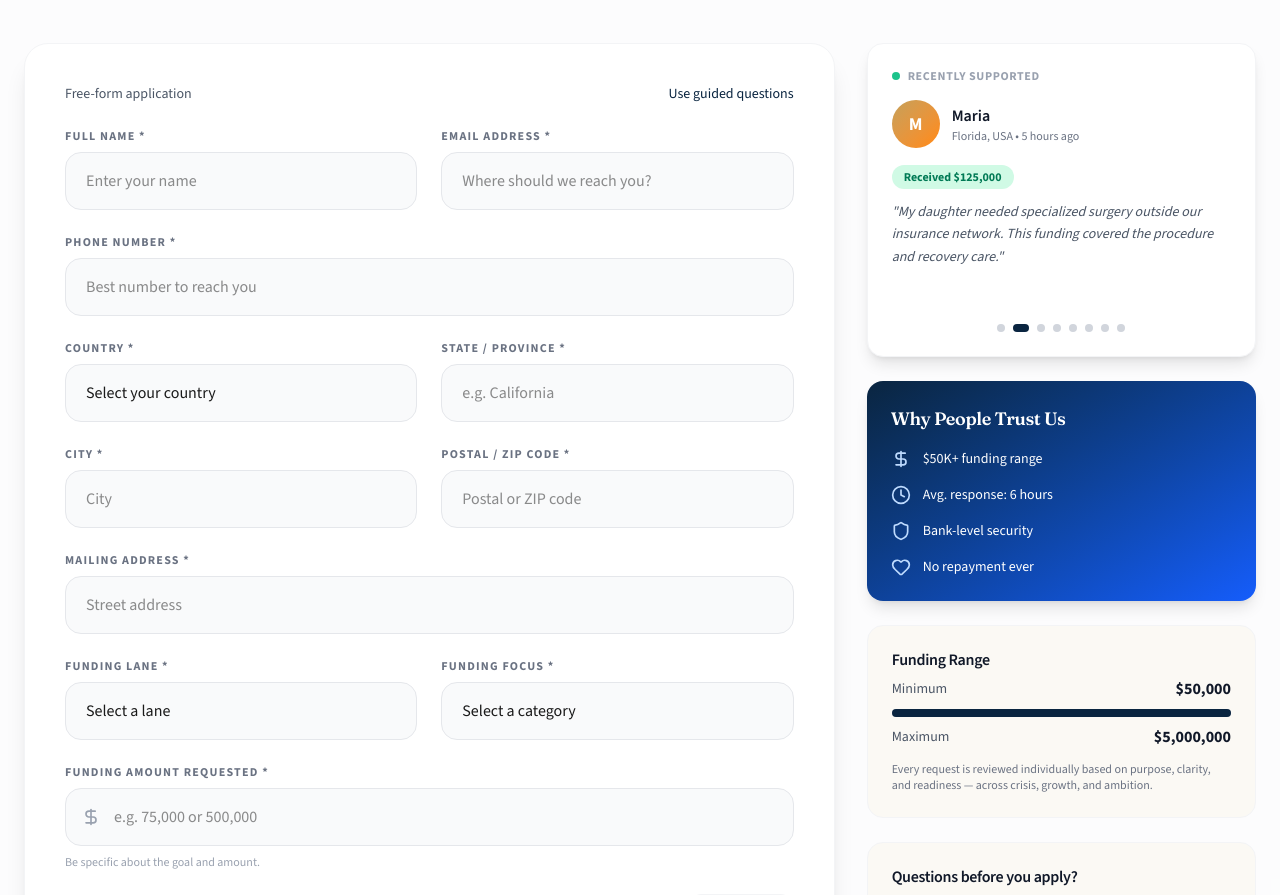
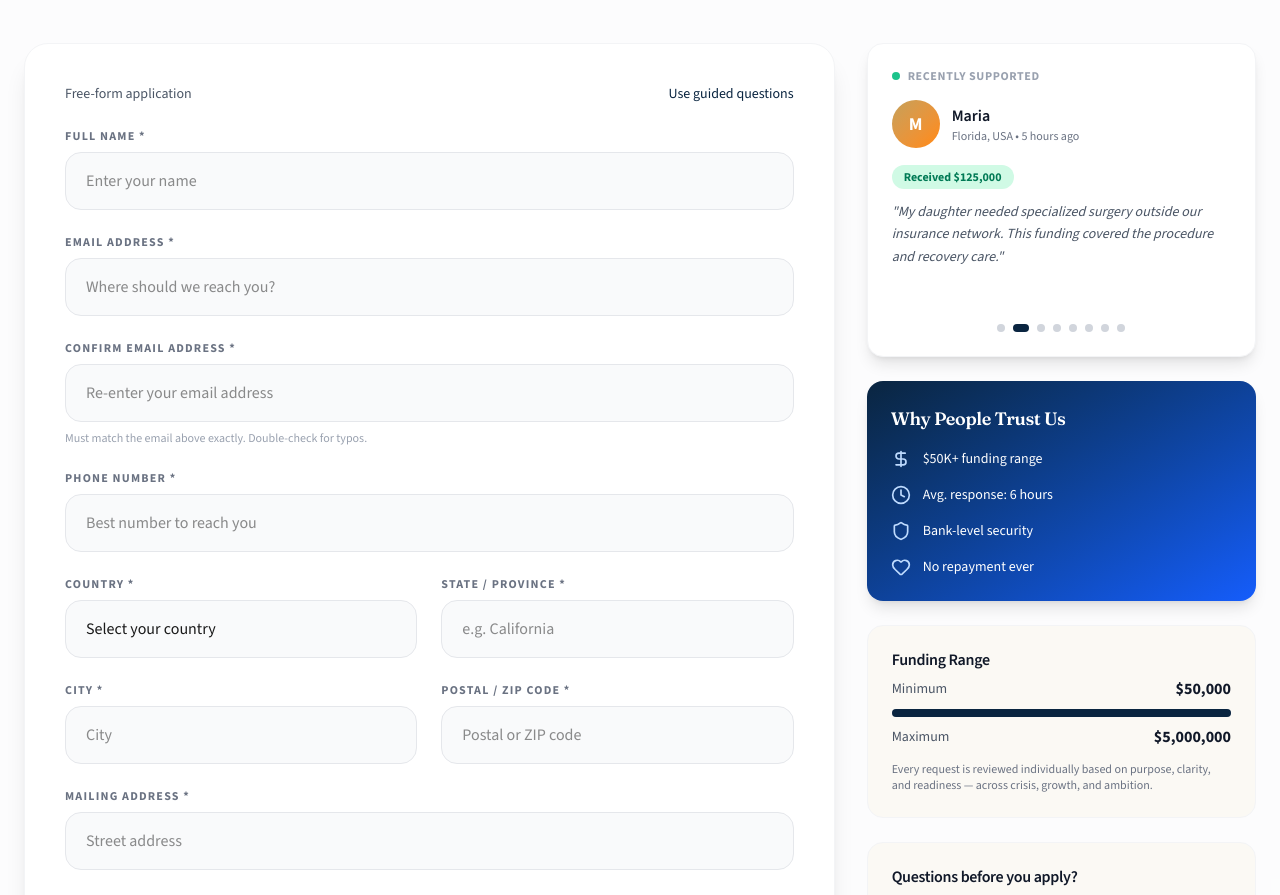
Before and after one commit to kaelogit/techcon-ed, a Next.js app: page /apply in a window 1280 px wide. Shown: the part 900-1795 px from the top of the page. Built offline with nearby package versions, Linux system fonts and the light colour scheme; no server answers.

Commit message:
Require confirmed matching email on apply to cut typo submissions.
Co-authored-by: Cursor <cursoragent@cursor.com>

```diff
--- a/src/app/api/contact/route.ts
+++ b/src/app/api/contact/route.ts
@@ -65,6 +65,8 @@ function validate(body: unknown): Payload | null {
     return null;
   }
   if (!/^[^\s@]+@[^\s@]+\.[^\s@]+$/.test(payload.email)) return null;
+  const emailConfirm = str(o, "emailConfirm").toLowerCase();
+  if (!emailConfirm || emailConfirm !== payload.email.toLowerCase()) return null;
   return payload;
 }
 
--- a/src/app/apply/page.tsx
+++ b/src/app/apply/page.tsx
@@ -154,6 +154,7 @@ export default function ApplyPage() {
     const [formData, setFormData] = useState({
     name: '',
     email: '',
+    emailConfirm: '',
     phone: '',
     country: '',
     state: '',
@@ -280,6 +281,7 @@ export default function ApplyPage() {
   const emptyForm = {
     name: '',
     email: '',
+    emailConfirm: '',
     phone: '',
     country: '',
     state: '',
@@ -299,6 +301,14 @@ export default function ApplyPage() {
     setStatus('sending');
     setErrorMsg('');
 
+    const email = formData.email.trim().toLowerCase();
+    const emailConfirm = formData.emailConfirm.trim().toLowerCase();
+    if (!email || !emailConfirm || email !== emailConfirm) {
+      setErrorMsg('Email addresses do not match. Please check both fields carefully.');
+      setStatus('error');
+      return;
+    }
+
     const story = useGuidedMode
       ? `Goal: ${guidedAnswers.challenge}\n\nFunding requested: ${guidedAnswers.amount}\n\nWhat becomes possible: ${guidedAnswers.impact}`
       : formData.story;
@@ -315,6 +325,8 @@ export default function ApplyPage() {
         headers: { 'Content-Type': 'application/json' },
         body: JSON.stringify({
           ...formData,
+          email,
+          emailConfirm,
           story,
           source: 'apply_page_support'
         }),
@@ -450,8 +462,7 @@ export default function ApplyPage() {
                         </button>
                       </div>
 
-                      {/* Name & Email Row */}
-                      <div className="grid grid-cols-1 md:grid-cols-2 gap-6">
+                      {/* Name */}
                       <div className="flex flex-col gap-2">
                         <label htmlFor="name" className="text-xs font-bold text-gray-500 uppercase tracking-widest">
                           Full Name *
@@ -467,6 +478,7 @@ export default function ApplyPage() {
                         />
                       </div>
 
+                      {/* Email */}
                       <div className="flex flex-col gap-2">
                         <label htmlFor="email" className="text-xs font-bold text-gray-500 uppercase tracking-widest">
                           Email Address *
@@ -475,12 +487,30 @@ export default function ApplyPage() {
                           required
                           type="email"
                           id="email"
+                          autoComplete="email"
                           placeholder="Where should we reach you?"
                           className="w-full px-5 py-4 bg-gray-50 border border-gray-200 rounded-xl focus:outline-none focus:border-[var(--accent-gold)] focus:ring-2 focus:ring-[var(--accent-gold)]/20 transition-all"
                           value={formData.email}
                           onChange={(e) => setFormData({ ...formData, email: e.target.value })}
                         />
                       </div>
+
+                      {/* Confirm Email */}
+                      <div className="flex flex-col gap-2">
+                        <label htmlFor="emailConfirm" className="text-xs font-bold text-gray-500 uppercase tracking-widest">
+                          Confirm Email Address *
+                        </label>
+                        <input
+                          required
+                          type="email"
+                          id="emailConfirm"
+                          autoComplete="email"
+                          placeholder="Re-enter your email address"
+                          className="w-full px-5 py-4 bg-gray-50 border border-gray-200 rounded-xl focus:outline-none focus:border-[var(--accent-gold)] focus:ring-2 focus:ring-[var(--accent-gold)]/20 transition-all"
+                          value={formData.emailConfirm}
+                          onChange={(e) => setFormData({ ...formData, emailConfirm: e.target.value })}
+                        />
+                        <p className="text-xs text-gray-400">Must match the email above exactly. Double-check for typos.</p>
                       </div>
 
                       {/* Phone */}
```
Lines whose indentation alone changed are shown as unchanged.
